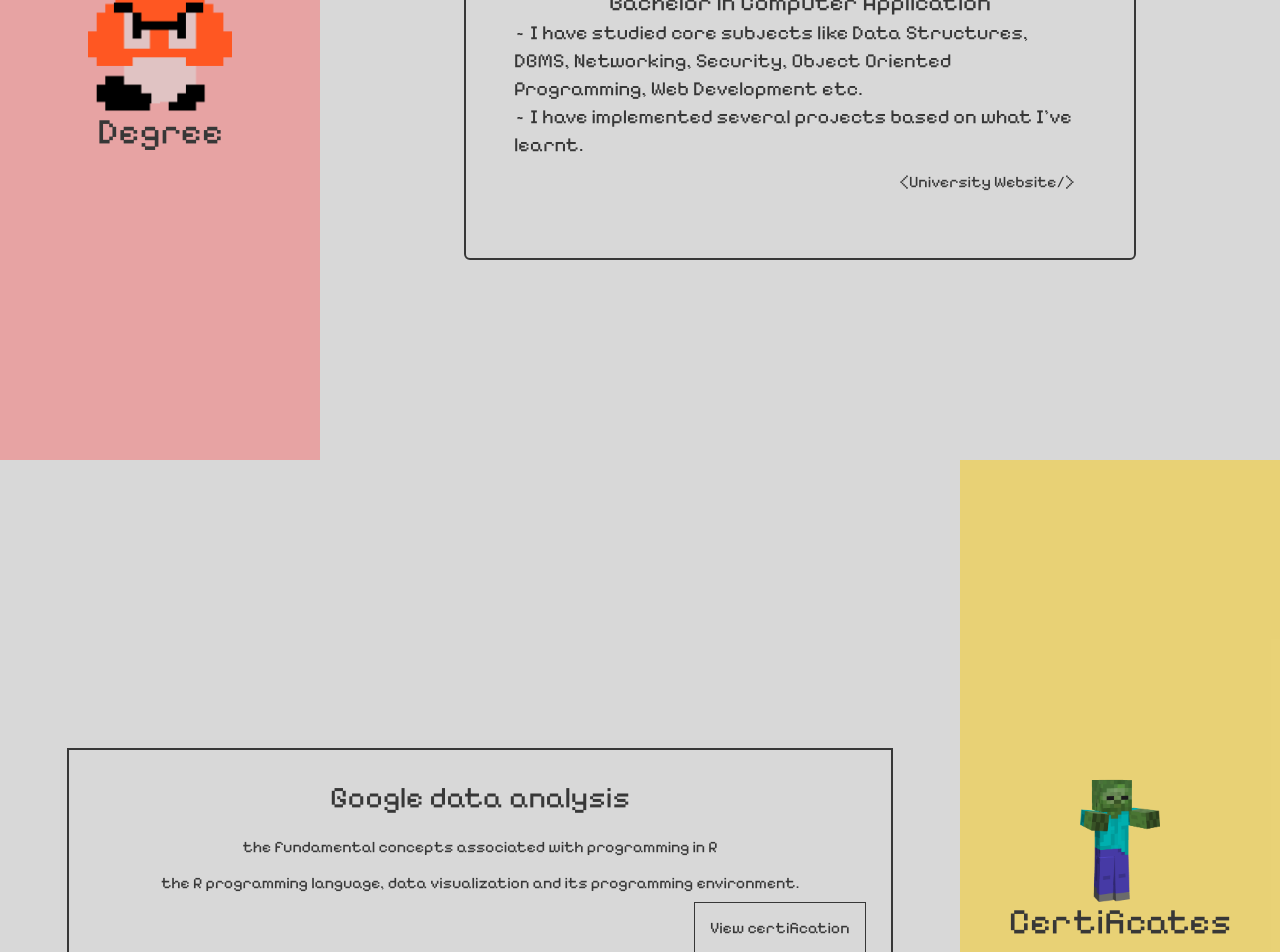
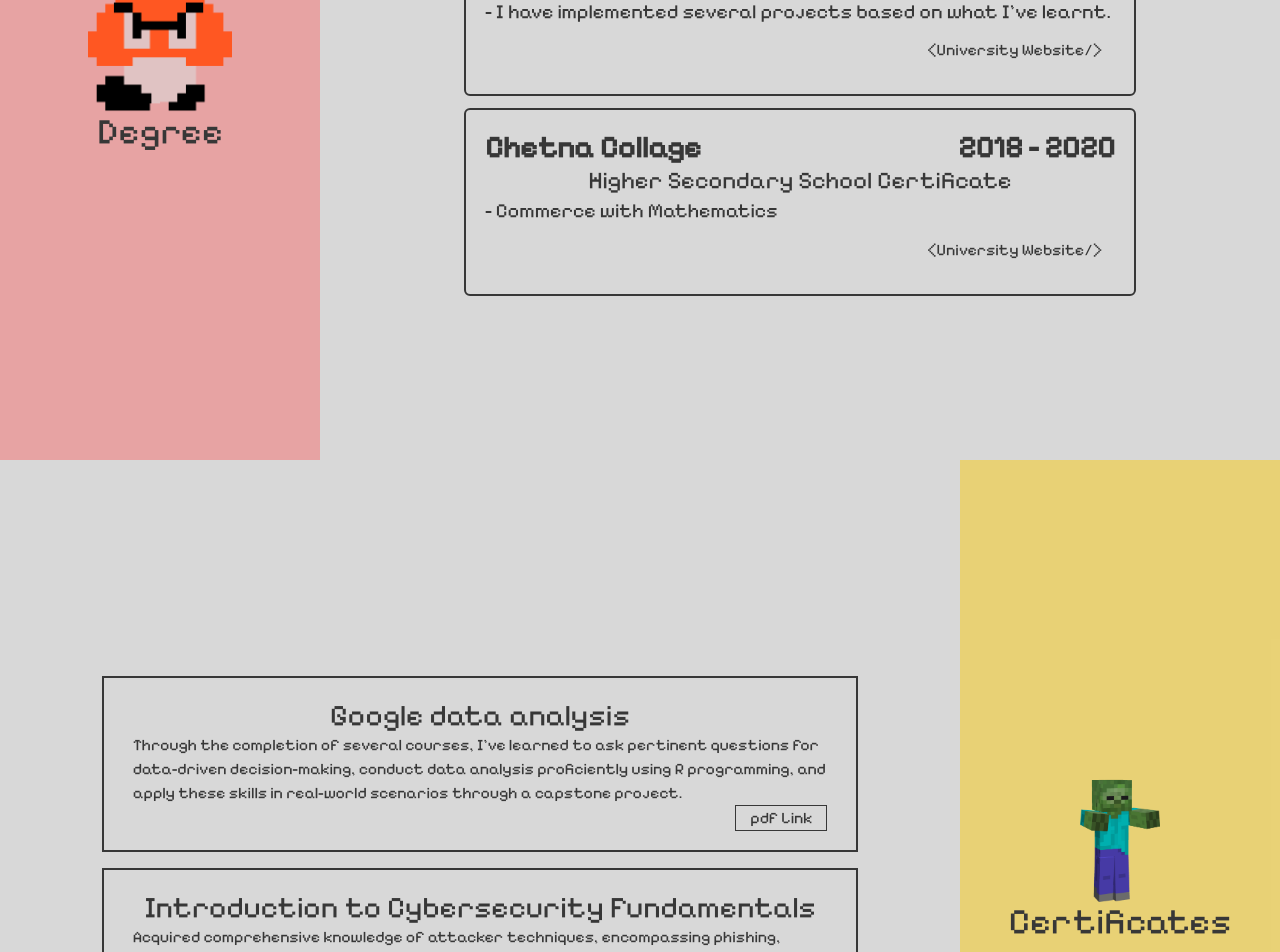
Before and after one commit to babanigit/Pixelify-porfolio-TS, a React (Create React App) app: page /eduCert in a window 1280 px wide. Shown: the part 1140-2092 px from the top of the page. Built offline with nearby package versions, Linux system fonts and the light colour scheme.

Commit message:
added map in education components

```diff
--- a/src/assets/CertificateLinks.ts
+++ b/src/assets/CertificateLinks.ts
@@ -34,35 +34,37 @@ export const certificate: CertificateData = {
     {
       title: "Google data analysis",
       subtitle: "data analysis",
-      dev1: " the fundamental concepts associated with programming in R",
-      dev2: " the R programming language, data visualization and its programming environment.",
-      dev3: " ",
-      dev4: " ",
+      dev1: "Through the completion of several courses, I've learned to ask pertinent questions for data-driven decision-making, conduct data analysis proficiently using R programming, and apply these skills in real-world scenarios through a capstone project.",
+      dev2: "",
+      dev3: "",
+      dev4: "",
       certificate_link:
-        "https://drive.google.com/file/d/1t2RocJF6KCyjz9Q0qDERneTZuUdB8SuP/view?usp=sharing",
+        "https://drive.google.com/file/d/1rkr_ppn0kDFiR8zTlQoBkuUrCFDlBImw/view?usp=sharing",
         alt_name: "google",
         logo_path: "aws.png",
 
     },
-    // {
-    //   title: "Google data analysis2",
-    //   subtitle: "data analysis",
-    //   dev1: " the fundamental concepts associated with programming in R",
-    //   dev2: " the R programming language, data visualization and its programming environment.",
-    //   dev3: " ",
-    //   dev4: " ",
-    //   certificate_link:
-    //     "https://drive.google.com/file/d/1t2RocJF6KCyjz9Q0qDERneTZuUdB8SuP/view?usp=sharing",
-    //     alt_name: "google",
-    //     logo_path: "aws.png",
+    {
+      title: "Introduction to Cybersecurity Fundamentals",
+      subtitle: "cybersecurity",
+      dev1: " Acquired comprehensive knowledge of attacker techniques, encompassing phishing, social engineering, and ransomware, enabling a deeper understanding of cybersecurity vulnerabilities and proactive defense measures.",
+      dev2: "",
+      dev3: "",
+      dev4: "",
+      certificate_link:
+        "https://drive.google.com/file/d/1he7TF_MNxpljqxiV7DxVKE0hVcgbCOr-/view?usp=sharing",
+        alt_name: "google",
+        logo_path: "aws.png",
 
-    // },
+    },
     // {
     //   title: "Google data analysis3",
     //   subtitle: "data analysis",
     //   dev1: " the fundamental concepts associated with programming in R",
     //   dev2: " the R programming language, data visualization and its programming environment.",
     //   dev3: " ",
+    //   dev4: " ",
+
     //   certificate_link:
     //     "https://drive.google.com/file/d/1t2RocJF6KCyjz9Q0qDERneTZuUdB8SuP/view?usp=sharing",
     //     alt_name: "google",
--- /dev/null
+++ b/src/assets/EducationLinks.ts
@@ -0,0 +1,34 @@
+
+
+
+
+export const education =[
+    {
+        title: "Tilak Maharashtra Vidyapeeth",
+        year: "2021 - 2024",
+        subtitle: "Bachelor in Computer Application",
+        dev1: "- I have studied core subjects like Data Structures, DBMS, Networking, Security, Object Oriented Programming, Web Development etc.",
+        dev2: "- I have implemented several projects based on what I've learnt.",
+        dev3: "",
+        dev4: "",
+        link:
+          "www.google.com",
+          alt_name: "google",
+          logo_path: "aws.png",
+
+      },
+      {
+        title: "Chetna Collage",
+        year: "2018 - 2020",
+        subtitle: " Higher Secondary School Certificate",
+        dev1: "- Commerce with Mathematics",
+        dev2: "",
+        dev3: "",
+        dev4: "",
+        link:
+          "www.google.com",
+          alt_name: "google",
+          logo_path: "aws.png",
+
+      },
+]
--- a/src/conteners/3degreeCertificate/Certificate.tsx
+++ b/src/conteners/3degreeCertificate/Certificate.tsx
@@ -8,12 +8,13 @@ interface Iprops {
 
 const Certificate = ({ theme }: Iprops) => {
   return (
-    <div className=" h-screen w-full  grid grid-flow-col grid-cols-4 place-items-center">
-      <div className="grid col-span-3 place-items-center  w-[90%] h-[75%] gap-[2%] p-[2%]   ">
+    <div className=" h-screen w-full grid grid-flow-col place-items-center grid-cols-4">
+      <div className="grid col-span-3 place-items-center w-full h-full  px-2  ">
+        <div className=" grid gap-4 ">
           {certificate.certifications.map((cert) => {
             return (
               <>
-              <div className=" h-[40%] w-full">
+                <div className=" place-items-center grid ">
                   <CertificateCard
                     key={cert.title}
                     certprop={cert}
@@ -23,6 +24,7 @@ const Certificate = ({ theme }: Iprops) => {
               </>
             );
           })}
+        </div>
       </div>
 
       <div className=" grid place-items-center bg-yellow-400 bg-opacity-50 h-full w-full place-content-center ">
--- a/src/conteners/3degreeCertificate/CertificateCard.tsx
+++ b/src/conteners/3degreeCertificate/CertificateCard.tsx
@@ -13,9 +13,9 @@ const CertificateCard = ({ theme, certprop }: Iprops) => {
   return (
     <div
       style={{ borderColor: theme.text }}
-      className=" w-full h-full grid grid-flow-row border-2 px-[3%] py-[2%] "
+      className=" w-[80%] h-auto place-items-center grid grid-flow-row border-2 px-[3%] py-[2%] "
     >
-      <div className=" grid justify-center items-center text-3xl">
+      <div className=" grid place-items-center text-3xl">
         {certprop.title}{" "}
       </div>
       <div className="  grid place-items-center">
@@ -35,12 +35,21 @@ const CertificateCard = ({ theme, certprop }: Iprops) => {
         <button
           style={{ borderColor: theme.text,  backgroundColor:theme.body }}
           className=" border  px-[2%] "
-          onClick={() => setTrigg(!trigg)}
+          // onClick={() => setTrigg(!trigg)}
         >
-          View certification
+           <a
+                        href={certprop.certificate_link}
+                        style={{ borderColor: theme.text }}
+                        // className=" border border-spacing-2 px-[2%] "
+                        target="_blank" rel="noreferrer"
+                      >
+                        pdf Link
+                      </a>
         </button>
 
-        <PopupCertification trigger={trigg} setTrigg={setTrigg} trigg={trigg} theme={theme} >
+
+
+        {/* <PopupCertification trigger={trigg} setTrigg={setTrigg} trigg={trigg} theme={theme} >
           <div
           style={{backgroundColor:theme.body}}
           className=" h-full w-full grid  grid-flow-col grid-cols-4 grid-rows-2 gap-2 p-2  ">
@@ -57,7 +66,6 @@ const CertificateCard = ({ theme, certprop }: Iprops) => {
                     <div className="  grid place-items-center">
                       <div>{cert.dev1} </div>
                       <div>{cert.dev2}</div>
-                      {/* <div>{cert.dev3}</div> */}
 
                     </div>
                     <div className=" w-full flex justify-end   ">
@@ -65,7 +73,7 @@ const CertificateCard = ({ theme, certprop }: Iprops) => {
                         href={cert.certificate_link}
                         style={{ borderColor: theme.text }}
                         className=" border border-spacing-2 px-[2%] "
-                        target="_blank"
+                        target="_blank" rel="noreferrer"
                       >
                         pdf Link
                       </a>
@@ -75,7 +83,9 @@ const CertificateCard = ({ theme, certprop }: Iprops) => {
               );
             })}
           </div>
-        </PopupCertification>
+        </PopupCertification> */}
+
+
       </div>
     </div>
   );
--- a/src/conteners/3degreeCertificate/Degree.tsx
+++ b/src/conteners/3degreeCertificate/Degree.tsx
@@ -1,6 +1,9 @@
 import React from "react";
 import { ThemeDataType } from "../../assets/theme";
 import { NavLink } from "react-router-dom";
+
+import { education } from "../../assets/EducationLinks";
+
 interface Iprops {
   theme: ThemeDataType;
 }
@@ -21,31 +24,41 @@ const Degree = ({ theme }: Iprops) => {
           <div className="text-4xl "> Degree </div>
         </div>
 
+        <div className="grid col-span-3 place-items-center w-full gap-3">
+
+          {education.map((edu) => {
+            return (
+              <>
                 <div
                   style={{ borderColor: theme.text }}
-          className=" grid bg-yellow-30 col-span-3 place-content-center h-[50%] w-[70%] border-2 rounded-md p-[5%] "
+                  className=" grid h-auto w-[70%] border-2 rounded-md p-[2%] "
                 >
-          <div className="  bg-red-40 grid justify-between items-center text-3xl grid-flow-col px-[3%] font-bold">
-            <div>Tilak Maharashtra Vidyapeeth </div>
-            <div>2021 - 2024 </div>
+                  <div className="  w-full grid  text-3xl grid-flow-col font-bold">
+                    <div>{edu.title} </div>
+                    <div className=" grid justify-end" > {edu.year} </div>
                   </div>
                   <div className="  bg-red-40 grid justify-center items-center text-2xl">
-            Bachelor in Computer Application
+                    {edu.subtitle}
                   </div>
-          <div className="  bg-red-40 grid justify-center items-center text-xl ">
+                  <div className="  bg-red-40 grid justify-start items-center text-xl ">
                     <div>
-              ~ I have studied core subjects like Data Structures, DBMS,
-              Networking, Security, Object Oriented Programming, Web Development
-              etc.
+                     {edu.dev1}
                     </div>
                     <div>
-              ~ I have implemented several projects based on what I've learnt.
+                      {edu.dev2}
                     </div>
                   </div>
                   <div className="  bg-red-40 grid justify-end items-center p-[2%]">
-            <NavLink to={"https://www.tmv.edu.in/"}> {web} </NavLink>{" "}
+                    <NavLink to={edu.link}> {web} </NavLink>{" "}
                   </div>
                 </div>
+              </>
+            );
+          })}
+
+
+        </div>
+
       </div>
     </>
   );
```
Lines whose indentation alone changed are shown as unchanged.
